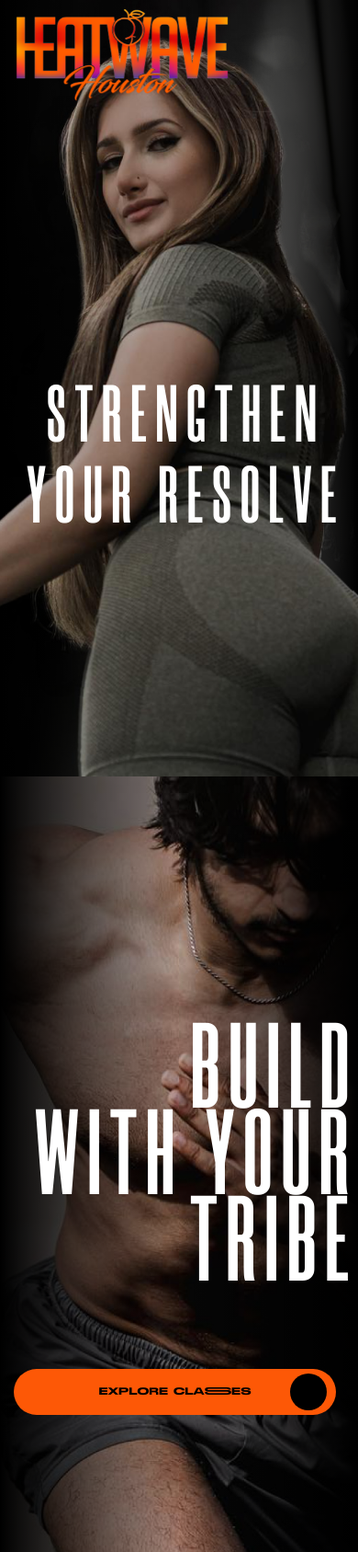
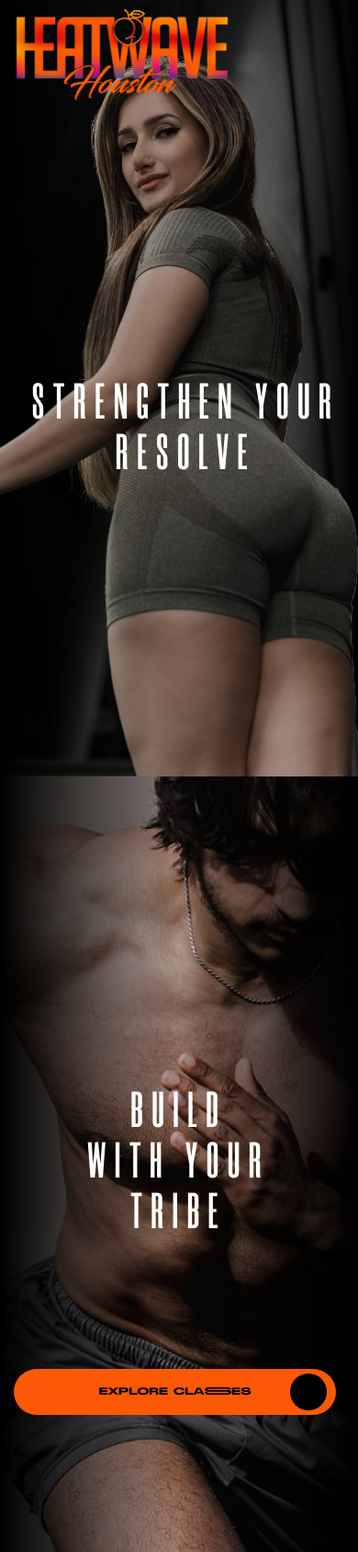
Before and after one commit to huzaifa392001/heatwave, a PHP site: page /index.php in a window 390 px wide. Shown: the top 1687 px of the page at 92% size. Run offline with PHP 8.4, Linux system fonts and the light colour scheme.

Commit message:
changes updated

```diff
--- a/assets/css/responsive.css
+++ b/assets/css/responsive.css
@@ -15,6 +15,10 @@
 
     .container, .container-lg, .container-md, .container-sm, .container-xl, .container-xxl {
         max-width: 1200px;
+    }
+
+    .mainSec .frontImg img {
+        margin: 0;
     }
 }
 
@@ -217,6 +221,7 @@
 
     .coaching .mainSec .content h1 {
         font-size: 8rem;
+        align-items: center;
     }
 
     .coaching .mainSec .content {
@@ -291,11 +296,28 @@
 
     .home .mainSec .content h1 {
         text-align: center;
-        font-size: 8rem;
+        font-size: 5rem;
         line-height: 1;
+        font-weight: 900;
     }
 
     .join .mainSec h1 {
         font-size: 4rem;
     }
 }
+
+@media (max-width: 399.98px) {
+    .coaching .mainSec .content h1, .class .mainSec .content h1 {
+        font-size: 5rem;
+        text-align: center;
+        justify-content: center;
+        align-items: center;
+        margin: auto;
+        line-height: 1;
+        width: 98%;
+    }
+
+    .plans .mainSec .content h1 {
+        font-size: 20rem;
+    }
+}
--- a/assets/css/styles.css
+++ b/assets/css/styles.css
@@ -347,9 +347,9 @@ header .container {
     width: 100%;
     height: 100%;
     object-fit: cover;
-    margin-top: auto;
     user-select: none;
     pointer-events: none;
+    object-position: top;
 }
 
 .mainSec .bgImg::before {
```
Also changed, not shown: assets/images/frontBg.png, assets/images/mainBg.jpg.
